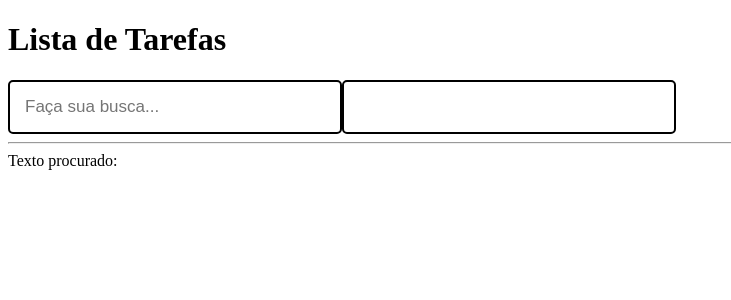
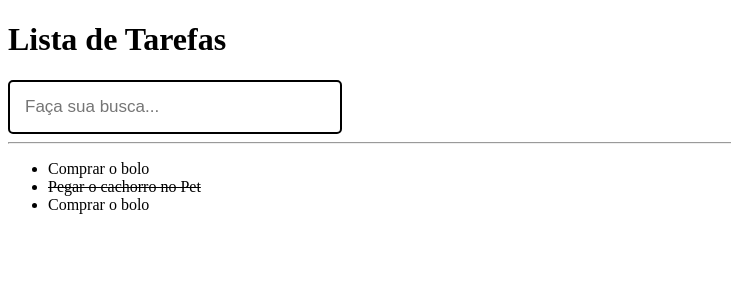
Before and after one commit to samara-maia/-Full-Stack-Development-QA, a React (Create React App) app in the folder 18 - react1/: page / in a window 1280 px wide. Shown: the top 300 px of the page, without its empty margins (0-731 px from the left). Built offline with nearby package versions, Linux system fonts and the light colour scheme.

Commit message:
aula 16 Exibindo Lista

```diff
--- /dev/null
+++ b/18 - react1/src/App7.js
@@ -0,0 +1,42 @@
+import React, { useState, useEffect } from 'react'
+//import styled from 'styled-components'
+import SearchBox from './components/SearchBox'
+
+function App() {
+  const [searchText, setSearchText] = useState('')
+  const [list, setList] = useState([])
+
+  // eslint-disable-next-line no-unused-expressions
+  useEffect(() => {
+    setList([
+      { title: 'Comprar o bolo', done: false },
+      { title: 'Pegar o cachorro no Pet', done: true },
+      { title: 'Comprar o bolo', done: false }
+    ])
+  }, [])
+
+  function handleSearchInput(novoTexto) {
+    setSearchText(novoTexto)
+  }
+  return (
+    <>
+      <h1>Lista de Tarefas</h1>
+      <SearchBox
+        frasePadrao="Faça sua busca..."
+        onChangeText={handleSearchInput}
+      />
+      <hr />
+
+      <ul>
+        {list.map((item, index) => (
+          <li key={index}>
+            {item.done && <del>{item.title}</del>}
+            {!item.done && item.title}
+          </li>
+        ))}
+      </ul>
+    </>
+  )
+}
+
+export default App
--- a/18 - react1/src/components/SearchBox.js
+++ b/18 - react1/src/components/SearchBox.js
@@ -16,7 +16,7 @@ function SearchBox(props) {
     if (props.onChangeText) {
       props.onChangeText(texto)
     }
-  }, [texto])
+  }, [props, texto])
   /*
   function inputTextChange(e) {
     setTexto(e.target.value)
--- a/18 - react1/src/index.jsx
+++ b/18 - react1/src/index.js
@@ -1,6 +1,6 @@
 import React from 'react'
 import ReactDOM from 'react-dom'
-import App from './App6'
+import App from './App7'
 
 const root = ReactDOM.createRoot(document.getElementById('root'))
 root.render(
```
